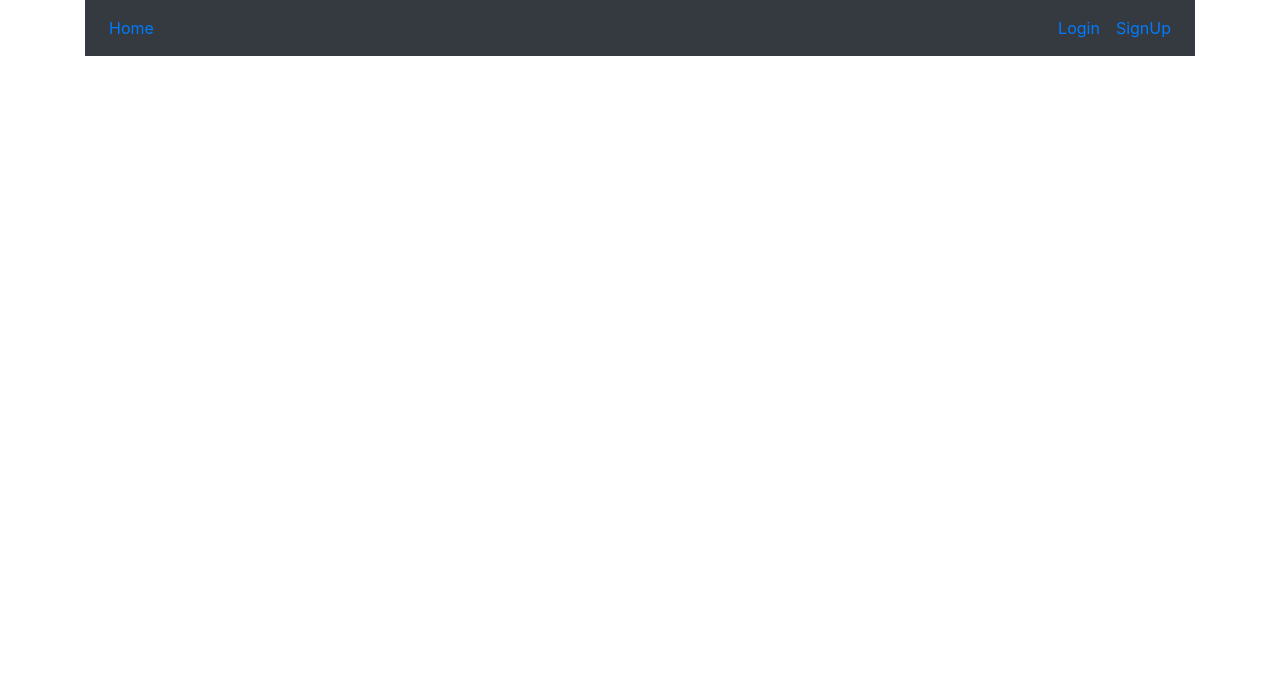
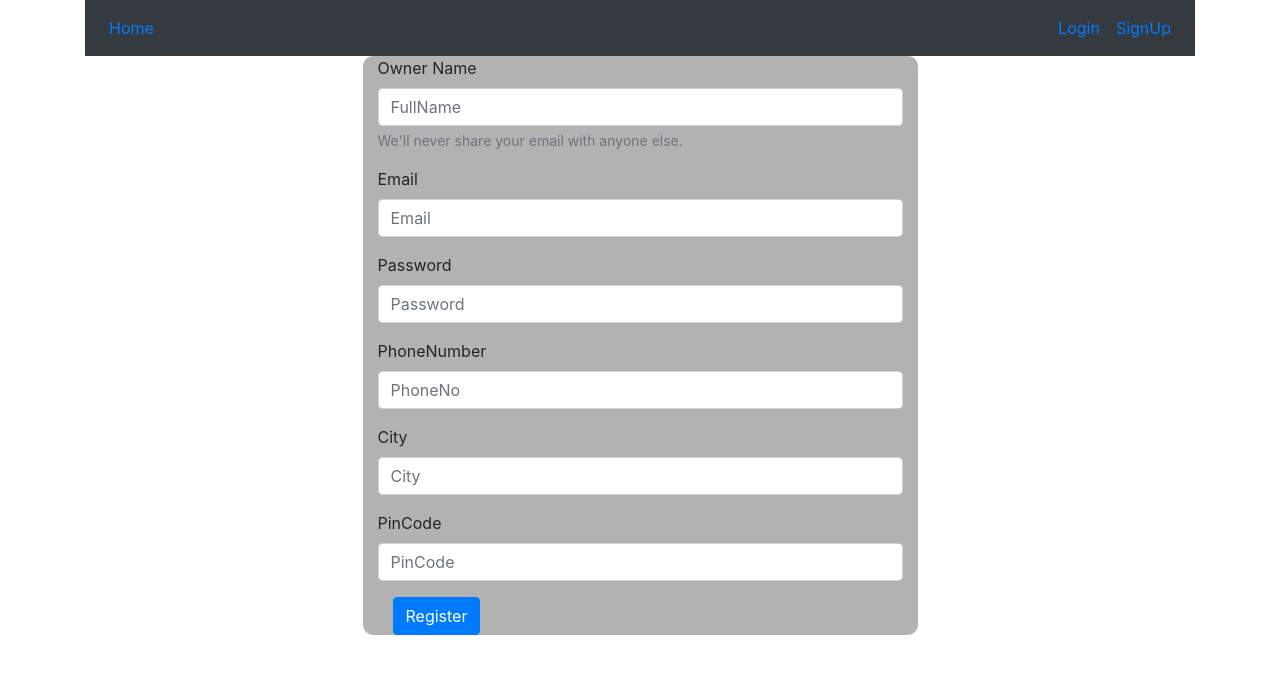
Before and after one commit to vikash-ftw/realestate-react-frontend, a React (Create React App) app in the folder realestate/: page /ownerReg in a window 1280 px wide. Shown: the top 674 px of the page. Built offline with nearby package versions, Linux system fonts and the light colour scheme.

Commit message:
login and Owner Reg

```diff
--- a/realestate/package.json
+++ b/realestate/package.json
@@ -6,8 +6,12 @@
     "@testing-library/jest-dom": "^5.11.9",
     "@testing-library/react": "^11.2.5",
     "@testing-library/user-event": "^12.8.3",
+    "axios": "^0.21.1",
+    "bootstrap": "^4.6.0",
     "react": "^17.0.1",
+    "react-bootstrap": "^1.5.2",
     "react-dom": "^17.0.1",
+    "react-router-dom": "^5.2.0",
     "react-scripts": "4.0.3",
     "web-vitals": "^1.1.1"
   },
--- a/realestate/src/App.js
+++ b/realestate/src/App.js
@@ -5,7 +5,8 @@ import Login from './components/login';
 import Register from './components/registration';
 import OwnerProfile from './components/ownerProfile';
 import BuyerProfile from './components/buyerProfile';
-import Home from './components/home'
+import Home from './components/home';
+import OwnerReg from './components/ownerReg'
 
 
 import { BrowserRouter as Router, Route, Link, NavLink, Switch } from "react-router-dom";
@@ -27,7 +28,7 @@ class App extends React.Component{
               <nav className="navbar navbar-expand navbar-dark bg-dark">
                 <div className="navbar-nav">
                   <ul className="nav navbar-nav m-2">
-                    <li> <Link activeClassName="active" to='/'>Home</Link></li>
+                    <li> <Link ClassName="active" to='/'>Home</Link></li>
                   </ul>
                 </div>
 
@@ -35,21 +36,21 @@ class App extends React.Component{
                 {this.state.isBuyerLogin ? (
                     <div className="navbar-nav ml-auto">
                       <ul className="nav navbar-nav">
-                        <li> <Link activeClassName="active" to='/Login'>BuyerProfile</Link></li>
+                        <li> <Link ClassName="active" to='/Login'>BuyerProfile</Link></li>
                       </ul>
 
                       <ul className="nav navbar-nav">
-                        <li> <Link activeClassName="active" exact to='/Register'>Logout</Link></li>
+                        <li> <Link ClassName="active" exact to='/Register'>Logout</Link></li>
                       </ul>
                     </div>
           ) : (
               <div className="navbar-nav ml-auto">
                 <ul className="nav navbar-nav m-2">
-                  <li> <Link activeClassName="active" to='/Login'>Login</Link></li>
+                  <li> <Link ClassName="active" to='/Login'>Login</Link></li>
                 </ul>
 
                 <ul className="nav navbar-nav m-2 ">
-                  <li> <Link activeClassName="active" exact to='/Register'>SignUp</Link></li>
+                  <li> <Link ClassName="active" exact to='/Register'>SignUp</Link></li>
                 </ul>
               </div>
             )}
@@ -57,10 +58,11 @@ class App extends React.Component{
           </nav>
 
         <Switch>
-                <Route exact path='/' component={Home}/>
-                <Route exact path='/Login'component={Login}/>
-                <Route exact path='/Login' component={OwnerProfile}/>
-                <Route exact path='/Register' component={Register}/>
+          <Route exact path='/' component={Home}/>
+          <Route exact path='/Login'component={Login}/>
+          <Route exact path='/Login' component={OwnerProfile}/>
+          <Route exact path='/Register' component={Register} />
+          <Route path='/ownerReg' component={OwnerReg}/>
         </Switch>
 
 
--- a/realestate/src/components/login.js
+++ b/realestate/src/components/login.js
@@ -1,5 +1,7 @@
 import React from 'react';
-import css from '../css/login.css'
+import css from '../css/login.css';
+import Axios from 'axios';
+
 
 class Login extends React.Component{
 
@@ -9,36 +11,67 @@ class Login extends React.Component{
             email : '',
             password : '',
             users : [],
-            isLogin : false
+            isLogin: false,
+            isOwner: false,
+            isBuyer: false,
+            isAdmin: true,
+            userRole : ''
+
 
         }
 
     }
 
+    loginProcess() {
+        console.log(this.state.email, this.state.password);
+        Axios.post("http://localhost:8080/realEstate/owner/login",
+            { email: this.state.email, password: this.state.password }).then((response) => {
+                localStorage.setItem("user", JSON.stringify(response.data));
+                console.log(response.data);
+                console.log('onlogin');
+            })
+
+
+    }
+
+
+
     render() {
         return (
-    <div id="cover-caption">
-        <div class="container">
-            <div class="row text-white">
-                <div class="col-xl-5 col-lg-6 col-md-8 col-sm-10 mx-auto text-center form p-4">
-                    <h1 class="display-4 py-2 text-truncate">Login</h1>
-                    <div class="px-2">
-                        <form action="" class="justify-content-center">
-                            <div class="form-group">
-                                <label class="sr-only">Email</label>
-                                <input type="text" class="form-control" placeholder="Email"/>
-                            </div>
-                            <div class="form-group">
-                                <label class="sr-only">Password</label>
-                                <input type="text" class="form-control" placeholder="Password"/>
-                            </div>
-                            <button type="submit" class="btn btn-primary btn-lg">Launch</button>
-                        </form>
-                    </div>
-                </div>
+        <>
+            <div className="justify-content-center">
+                    <button onClick={
+                        (e) => {
+                            this.setState({ userRole: 'Owner', isOwner: true });
+                            localStorage.setItem('userRole', this.state.userRole);
+                            console.log(this.state.userRole, this.state.isOwner);
+                           // this.props.history.replace("./home" , this.state);
+
+                        }
+                    }
+                    >Owner</button>
+                    <button onClick={
+                        (e) => {
+                            this.setState({ userRole: 'Buyer', isBuyer: true });
+                            localStorage.setItem('userRole', this.state.userRole);
+                            console.log(this.state.userRole)
+                        }
+                    }
+                    >Buyer</button>
+                    <button
+                        onClick={
+                        (e) => {
+                            this.setState({ userRole: 'Admin', isAdmin: true });
+                            localStorage.setItem('userRole', this.state.userRole);
+                            console.log(this.state.userRole);
+                        }
+                    }
+                    >Admin</button>
             </div>
-        </div>
- </div>
+            {
+
+            }
+        </>
         )
     }
 
--- /dev/null
+++ b/realestate/src/components/ownerReg.js
@@ -0,0 +1,108 @@
+import React from 'react';
+import Axios from 'axios';
+
+
+class ownerReg extends React.Component{
+
+    constructor(props) {
+        super(props);
+        this.state = {
+            name:'',
+            email:'',
+            password:'',
+            phone: '',
+            IdProof: '',
+            city: '',
+            pinCode: '',
+            RegDate: new Date()
+
+        }
+    }
+    // "ownerName": "UpdateFule",
+    // "ownerEmail": "email11",
+    // "ownerPassword": "root",
+    // "ownerPhoneNo": "55555555",
+    // "ownerIdProof": "1222",
+    // "ownerCity": "ajantha",
+    // "ownerPincode": "123456",
+    // "ownerRegistDate": null
+
+    addOwner() {
+        console.log(this.state.email);
+        const { name, email, password, phone, IdProof, city, pinCode, RegDate } = this.state;
+        Axios.post("http://localhost:8080/realEstate/owner", {
+            ownerName: this.state.name, ownerEmail: this.state.email, ownerPassword: this.state.password,
+            ownerPhoneNo: this.state.phone, ownerIdProof: this.state.IdProof, ownerCity: this.state.city,
+            ownerPincode:this.state.pinCode, ownerRegistDate:this.state.RegDate
+        }).then((response) => {
+            console.log("new Owner");
+            console.log(response.data);
+        })
+    }
+
+
+
+    render() {
+        return (
+            <>
+                <form class="col-lg-6 offset-lg-3 ">
+                    <div className="form-group">
+                        <label>Owner Name</label>
+                        <input type="email" className="form-control" id="0InputEmail" aria-describedby="emailHelp"
+                                placeholder="FullName"
+                                onChange={(e)=>{this.setState({name :e.target.value})}}
+                                />
+                        <small className="form-text text-muted">We'll never share your email with anyone else.</small>
+                    </div>
+                    <div className="form-group">
+                        <label>Email</label>
+                        <input type="text" className="form-control" id="name" aria-describedby="name"
+                                placeholder="Email"
+                                onChange={(e)=>{this.setState({email :e.target.value})}}
+                                />
+                    </div>
+                    <div className="form-group">
+                        <label>Password</label>
+                        <input type="password" className="form-control" id="city" aria-describedby="city"
+                                placeholder="Password"
+                                onChange={(e)=>{this.setState({password : e.target.value})}}
+                                />
+                    </div>
+
+                    <div className="form-group">
+                        <label>PhoneNumber</label>
+                        <input type="text" className="form-control" id="InputPassword" placeholder="PhoneNo"
+                                onChange={(e)=>{this.setState({phone : e.target.value})}}
+                                />
+                    </div>
+                    <div className="form-group">
+                        <label>City</label>
+                        <input type="text" className="form-control" id="InputPassword" placeholder="City"
+                                onChange={(e)=>{this.setState({city : e.target.value})}}
+                                />
+                    </div>
+                    <div className="form-group">
+                        <label>PinCode</label>
+                        <input type="text" className="form-control" id="InputPassword" placeholder="PinCode"
+                                onChange={(e)=>{this.setState({pinCode : e.target.value})}}
+                                />
+                    </div>
+
+
+                    <div className='row'>
+                        <div className='col-md-10'>
+                            <div className='col-md-1'>
+                                <button type="submit" className="btn btn-primary"
+                                    onClick={()=>this.addOwner()}
+                                    >
+                                    Register</button>
+                            </div>
+                        </div>
+                    </div>
+            </form>
+            </>
+        )
+    }
+}
+
+export default ownerReg;
--- a/realestate/src/components/registration.js
+++ b/realestate/src/components/registration.js
@@ -0,0 +1,40 @@
+import React from 'react';
+import { BrowserRouter as Router, Route, Link, NavLink, Switch } from "react-router-dom";
+import ownerReg from './ownerReg';
+
+class Register extends React.Component{
+    render() {
+        return (
+                   <>
+            <div className="justify-content-center">
+                    <button onClick={
+                        (e) => {
+
+                            this.props.history.push("./ownerReg");
+
+                        }
+                    }
+                    >OwnerRegister</button>
+                    <button onClick={
+                        (e) => {
+                            this.props.history.replace("./home" , this.state);
+                        }
+                    }
+                    >Buyer</button>
+                    <button
+                        onClick={
+                        (e) => { this.props.history.replace("./home" , this.state);
+                        }
+                    }
+                    >Admin</button>
+            </div>
+            <Switch>
+                <Route exact path='owner' component={ownerReg} />
+            </Switch>
+        </>
+
+        )
+    }
+}
+
+export default Register;
```
Also changed, not shown: realestate/src/components/buyerReg.js (added), 2 other files (tests, documents, lock files or other folders).
